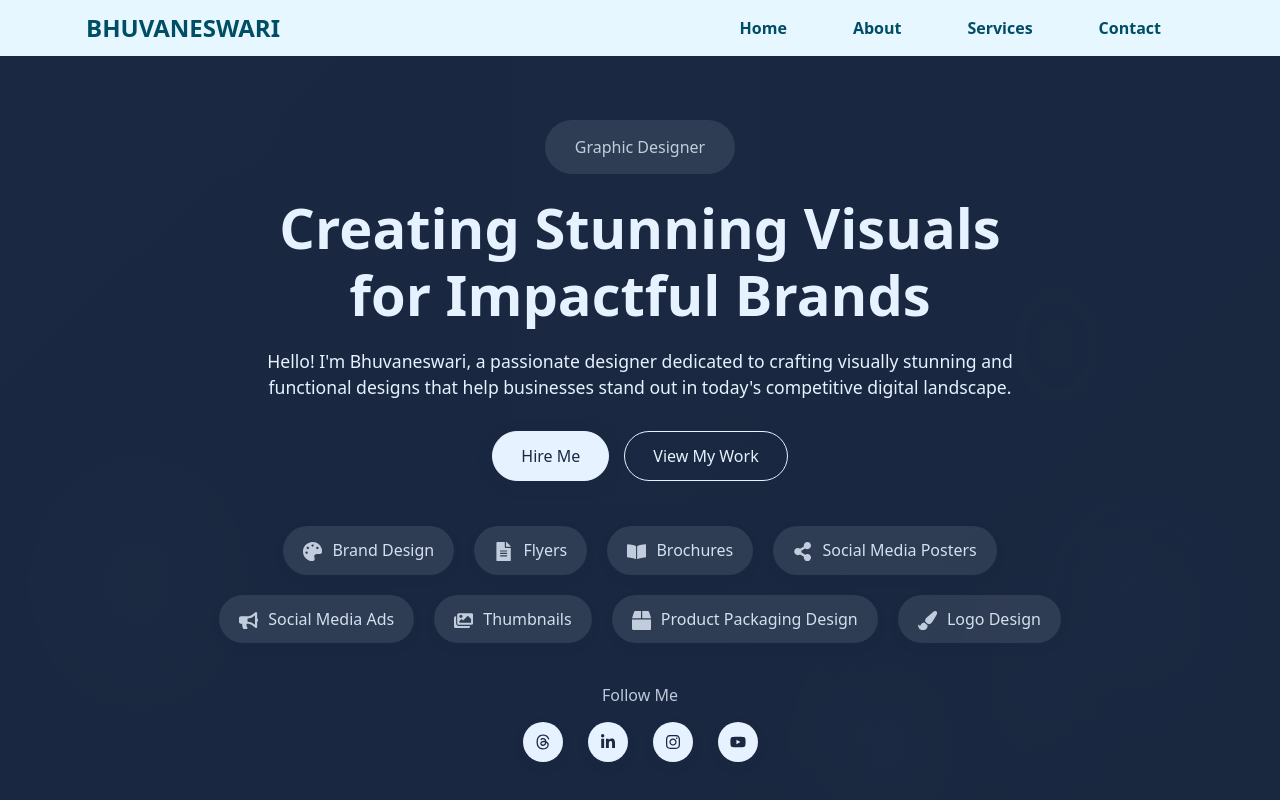
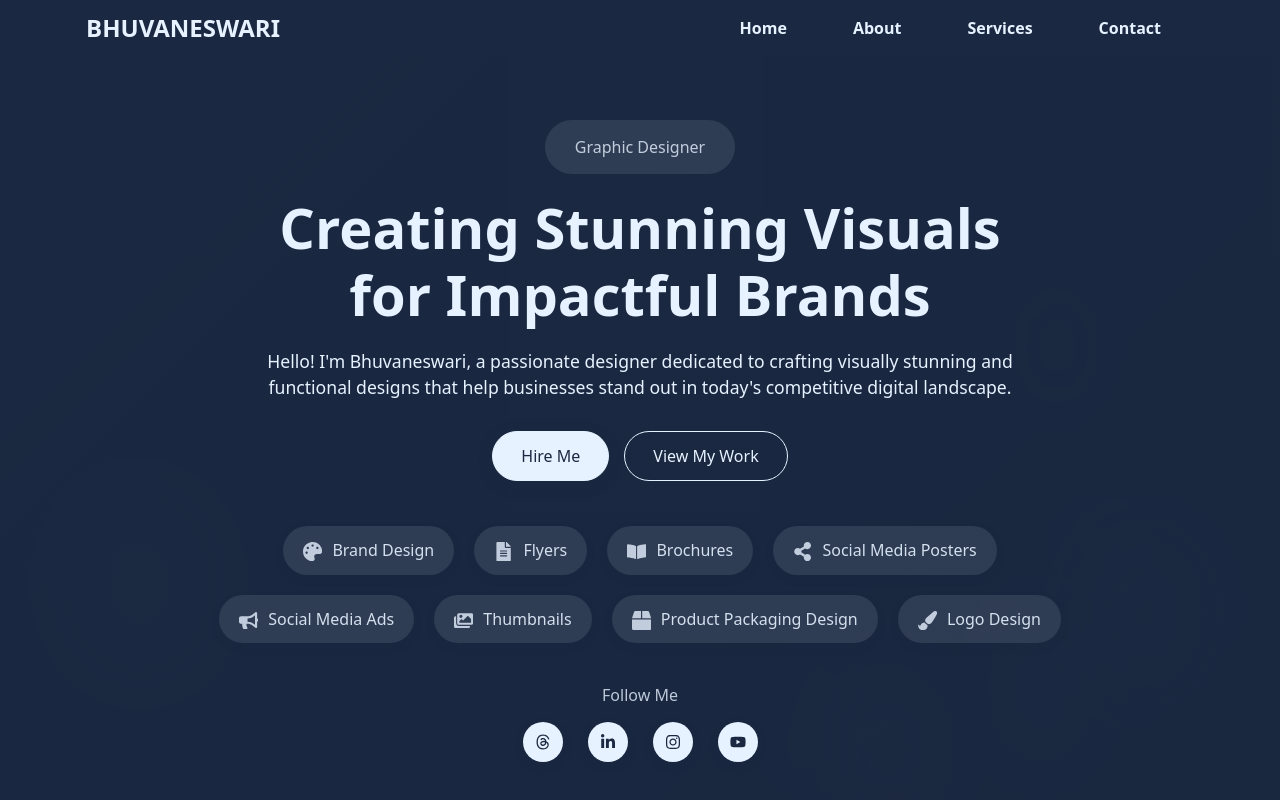
Before and after one commit to NoxiousTorpedo2230/bhuvi-freelance-designer-portfolio, a React (Create React App) app: page / in a window 1280 px wide. Shown: the top 800 px of the page. Built offline with nearby package versions, Linux system fonts and the light colour scheme.

Commit message:
Header.js

```diff
--- a/src/Components/Navbar/Header/Header.js
+++ b/src/Components/Navbar/Header/Header.js
@@ -1,17 +1,27 @@
-import React from "react";
+import React, { useState } from "react";
+
 import { Navbar, Nav, Container } from "react-bootstrap";
 import { motion } from "framer-motion";
 
 const Header = ({ handleScroll }) => {
+  const [isOpen, setIsOpen] = useState(false);
+
   const navLinkAnimation = {
     initial: { opacity: 0, scale: 0.9 },
     animate: { opacity: 1, scale: 1 },
     transition: { duration: 0.6 },
   };
 
+  const toggleMenu = () => {
+    setIsOpen(!isOpen);
+  };
+
   return (
-    <Navbar expand="lg" style={{ backgroundColor: "#e6f7ff" }} sticky="top">
+    <Navbar expand="lg" style={{
+      background: '#1A2841',
+    }} sticky="top">
       <Container className="px-3">
+        {/* Brand Section */}
         <motion.div
           initial={{ opacity: 0, scale: 0.9 }}
           animate={{ opacity: 1, scale: 1 }}
@@ -20,26 +30,26 @@ const Header = ({ handleScroll }) => {
           <Navbar.Brand
             href="#home"
             onClick={(e) => handleScroll(e, "#home")}
-            style={{ color: "#004d66", fontSize: "1.5rem", fontWeight: "bold" }}
+            style={{ color: "#E6F2FF", fontSize: "1.5rem", fontWeight: "bold" }}
           >
             BHUVANESWARI
           </Navbar.Brand>
         </motion.div>
 
-        <Navbar.Toggle
-          aria-controls="basic-navbar-nav"
-          style={{
-            borderColor: "#004d66",
-            position: "relative",
-            right: "0",
-            marginLeft: "auto"
-          }}
-        />
+        {/* Custom Toggler */}
+        <div
+          className={`custom-toggler ${isOpen ? "open" : ""}`}
+          onClick={toggleMenu}
+        >
+          <span></span>
+          <span></span>
+          <span></span>
+        </div>
 
-        <Navbar.Collapse id="basic-navbar-nav">
+        {/* Navigation Links */}
+        <Navbar.Collapse className={isOpen ? "show" : ""} id="basic-navbar-nav">
           <Nav className="ms-lg-auto">
-            {["#home", "#about", "#services", "#contact"].map(
-              (id, index) => (
+            {["#home", "#about", "#services", "#contact"].map((id, index) => (
               <motion.div
                 key={index}
                 {...navLinkAnimation}
@@ -49,16 +59,60 @@ const Header = ({ handleScroll }) => {
                 <Nav.Link
                   href={id}
                   onClick={(e) => handleScroll(e, id)}
-                    style={{ color: "#004d66", margin: "0 10px", fontWeight: 'bold' }}
+                  style={{
+                    color: "#E6F2FF",
+                    margin: "0 10px",
+                    fontWeight: "bold",
+                  }}
                 >
                   {id.slice(1).charAt(0).toUpperCase() + id.slice(2)}
                 </Nav.Link>
               </motion.div>
-              )
-            )}
+            ))}
           </Nav>
         </Navbar.Collapse>
       </Container>
+
+      {/* Custom CSS */}
+      <style jsx>{`
+        .custom-toggler {
+          display: flex;
+          flex-direction: column;
+          justify-content: space-between;
+          width: 30px;
+          height: 25px;
+          cursor: pointer;
+          margin-left: auto;
+        }
+
+        .custom-toggler span {
+          display: block;
+          width: 100%;
+          height: 3px;
+          background-color: #2ECC71;
+          border-radius: 2px;
+          transition: transform 0.3s ease, background-color 0.3s ease;
+        }
+
+        .custom-toggler.open span:nth-child(1) {
+          transform: rotate(45deg) translateY(8px);
+        }
+
+        .custom-toggler.open span:nth-child(2) {
+          opacity: 0;
+        }
+
+        .custom-toggler.open span:nth-child(3) {
+          transform: rotate(-45deg) translateY(-8px);
+        }
+
+        /* Media query to hide toggler on large screens */
+        @media (min-width: 992px) {
+          .custom-toggler {
+            display: none;
+          }
+        }
+      `}</style>
     </Navbar>
   );
 };
```
Lines whose indentation alone changed are shown as unchanged.
